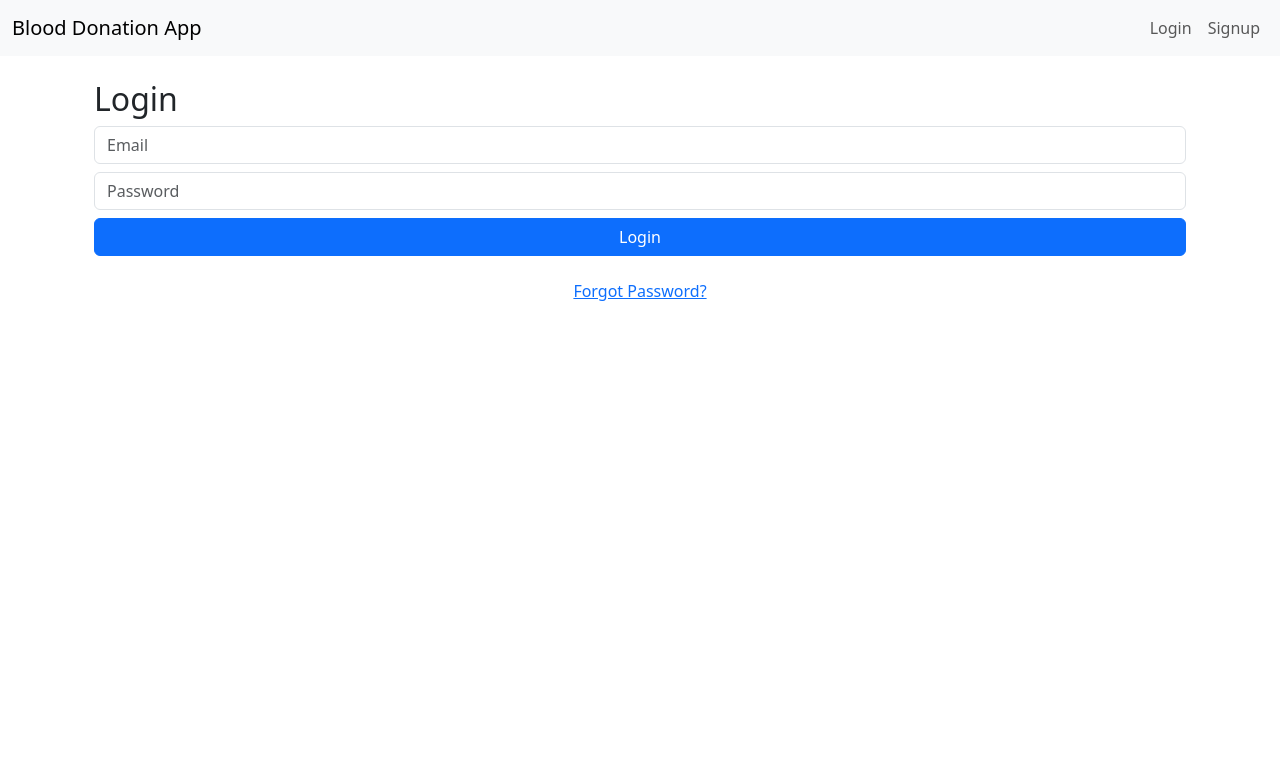
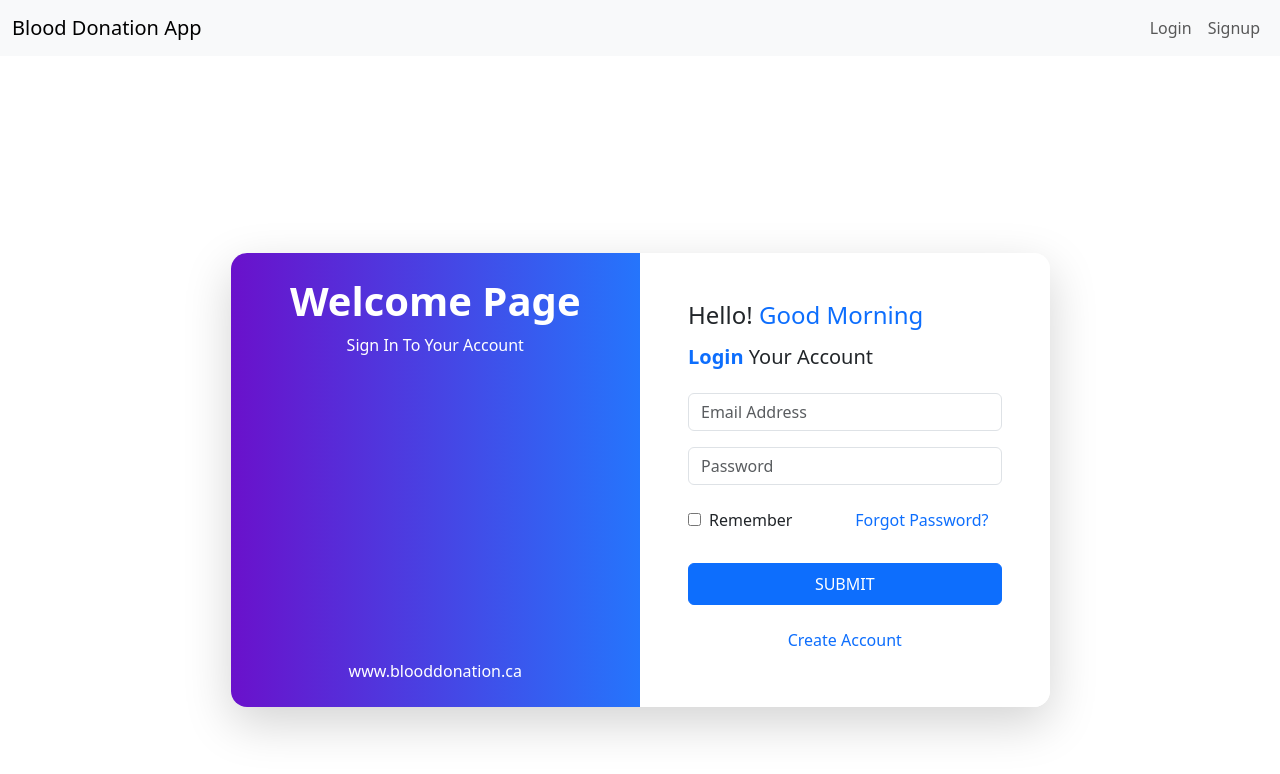
Before and after one commit to CAA900-PRIME/blooddonation-frontend, a React (Vite) app: page /dashboard in a window 1280 px wide. Shown: the top 774 px of the page. Built offline with nearby package versions, Linux system fonts and the light colour scheme.

Commit message:
reformatting the login page design

```diff
--- a/src/App.jsx
+++ b/src/App.jsx
@@ -1,13 +1,11 @@
-import { BrowserRouter as Router, Route, Routes } from "react-router-dom";
+import { BrowserRouter as Router } from "react-router-dom";
 import React, { useEffect, useState } from "react";
 import AppRoutes from "./routes/Routes";
 import NavBar from "./components/NavBar";
-import ResetPassword from "./pages/ResetPassword"; // Import ResetPassword component
 import "./App.css";
 
 function App() {
 	const [user, setUser] = useState(() => JSON.parse(localStorage.getItem("user")));
-
 	useEffect(() => {
 		const handleStorageChange = () => {
 			setUser(JSON.parse(localStorage.getItem("user")));
@@ -15,18 +13,16 @@ function App() {
 		window.addEventListener("storage", handleStorageChange);
 		return () => window.removeEventListener("storage", handleStorageChange);
 	}, []);
-
 	return (
 		<Router>
 			<NavBar user={user} setUser={setUser} />
 			<div className="container mt-4">
-				<Routes>
-					<Route path="/reset-password" element={<ResetPassword />} />
-					<Route path="/*" element={<AppRoutes user={user} setUser={setUser} />} />
-				</Routes>
+				<AppRoutes user={user} setUser={setUser} />
 			</div>
 		</Router>
 	);
 }
 
+
+
 export default App;
--- a/src/pages/Login.jsx
+++ b/src/pages/Login.jsx
@@ -1,7 +1,8 @@
 import React, { useState } from "react";
 import { useNavigate } from "react-router-dom";
+import "bootstrap/dist/css/bootstrap.min.css";
 
-const Login = ({ setUser }) => { //setUser coming from the routes
+const Login = ({ setUser }) => {
 	const [email, setEmail] = useState("");
 	const [password, setPassword] = useState("");
 	const navigate = useNavigate();
@@ -16,45 +17,91 @@ const Login = ({ setUser }) => { //setUser coming from the routes
 
 		if (response.ok) {
 			const data = await response.json();
-			console.log(data.message);
-			console.log(data.user);
 			localStorage.setItem("user", JSON.stringify(data.user));
 			setUser(data.user);
 			navigate("/");
 		} else {
-			alert("Login failed"); // Replace with a Bootstrap alert
+			alert("Login failed");
 		}
 	};
 
 	return (
-		<div className="container mt-4">
-			<h2>Login</h2>
+		<div className="container-fluid d-flex align-items-center justify-content-center min-vh-100 bg-gradient">
+			<div className="row w-75 shadow-lg rounded-4 overflow-hidden">
+				{/* Left Side - Welcome Section */}
+				<div className="col-md-6 d-flex flex-column align-items-center justify-content-center text-white p-4 welcome-section">
+					<h1 className="fw-bold">Welcome Page</h1>
+					<p className="text-center">Sign In To Your Account</p>
+					<p className="mt-auto mb-0">www.blooddonation.ca</p>
+				</div>
+
+				{/* Right Side - Login Form */}
+				<div className="col-md-6 bg-white p-5">
+					<h4 className="mb-3">Hello! <span className="text-primary">Good Morning</span></h4>
+					<h5 className="mb-4">
+						<span className="text-primary fw-bold">Login</span> Your Account
+					</h5>
+
+					{/* Email Input */}
+					<div className="mb-3">
 						<input
 							type="email"
-				className="form-control mb-2"
-				placeholder="Email"
+							className="form-control"
+							placeholder="Email Address"
 							value={email}
 							onChange={(e) => setEmail(e.target.value)}
 						/>
+					</div>
+
+					{/* Password Input */}
+					<div className="mb-3">
 						<input
 							type="password"
-				className="form-control mb-2"
+							className="form-control"
 							placeholder="Password"
 							value={password}
 							onChange={(e) => setPassword(e.target.value)}
 						/>
-			<button className="btn btn-primary w-100" onClick={handleLogin}>Login</button>
+					</div>
 
-			<div className="text-center mt-3">
-				<button
-					className="btn btn-link"
-					onClick={() => navigate("/reset-password")}
-				>
+					{/* Remember Me & Forgot Password */}
+					<div className="d-flex justify-content-between align-items-center mb-4">
+						<div>
+							<input type="checkbox" id="rememberMe" className="me-2" />
+							<label htmlFor="rememberMe">Remember</label>
+						</div>
+						<button className="btn btn-link text-decoration-none" onClick={() => navigate("/reset-password")}>
 							Forgot Password?
 						</button>
 					</div>
+
+					{/* Login Button */}
+					<button className="btn btn-primary w-100 py-2" onClick={handleLogin}>
+						SUBMIT
+					</button>
+
+					{/* Create Account */}
+					<div className="text-center mt-3">
+						<button className="btn btn-link text-decoration-none">Create Account</button>
+					</div>
+				</div>
+			</div>
+
+			{/* Custom Styles */}
+			<style>
+				{`
+					.bg-gradient {
+						background: linear-gradient(to right, #6a11cb, #2575fc);
+					}
+					.welcome-section {
+						background: linear-gradient(to right, #6a11cb, #2575fc);
+						color: white;
+						text-align: center;
+					}
+				`}
+			</style>
 		</div>
 	);
-}
+};
 
 export default Login;
```
Also changed, not shown: src/pages/ResetPassword.jsx (added). Lines whose indentation alone changed are shown as unchanged.
